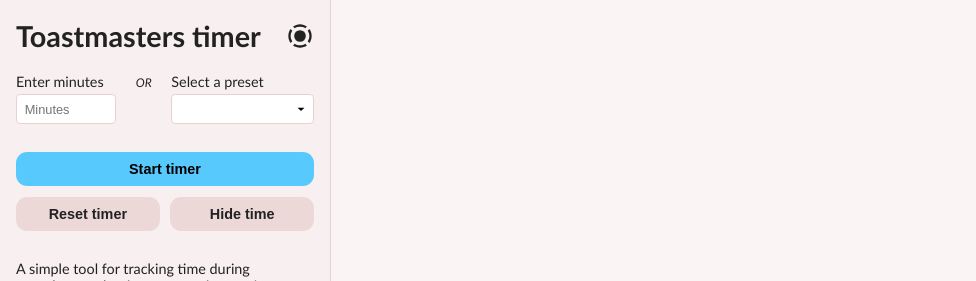
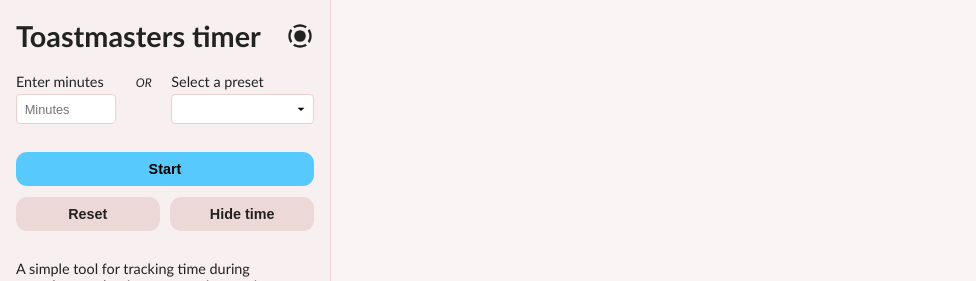
Before and after one commit to Ajuska/toastmasters-timer, an Angular app: page / in a window 1280 px wide. Shown: the top 281 px of the page, without its empty margins (0-976 px from the left). Built offline with nearby package versions, Linux system fonts and the light colour scheme; what worker-timers would draw is missing.

Commit message:
Use simpler wording for buttons

```diff
--- a/src/app/timer-controls/timer-controls.component.html
+++ b/src/app/timer-controls/timer-controls.component.html
@@ -45,10 +45,10 @@
 </div>
 <div class="controls">
   <button (click)="startOrStopAction.emit()" class="controls--button full">
-    {{ timer ? "Stop" : "Start" }} timer
+    {{ timer ? "Stop" : "Start" }}
   </button>
   <button (click)="resetTimer.emit()" class="controls--button secondary">
-    Reset timer
+    Reset
   </button>
   <button (click)="toggleSeconds.emit()" class="controls--button secondary">
     {{ displaySeconds ? "Hide" : "Show" }} time
```
